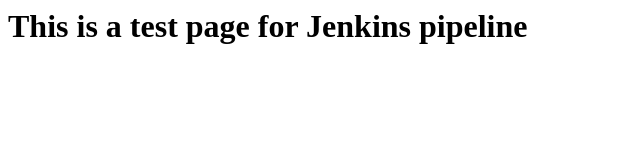
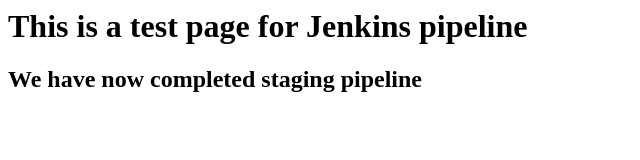
Before and after one commit to tarunbhartiya7/jenkins-demo-website, a plain HTML site: page index.html in a window 1280 px wide. Shown: the whole page, without its empty margins (0-640 px from the left). Drawn offline with Linux system fonts and the light colour scheme.

Commit message:
added h2 tag

```diff
--- a/index.html
+++ b/index.html
@@ -2,5 +2,6 @@
 <title>Jenkins CI/CD Pipeline</title>
 <body>
 <h1>This is a test page for Jenkins pipeline</h1>
+<h2>We have now completed staging pipeline</h2>
 </body>
 </html>
```
